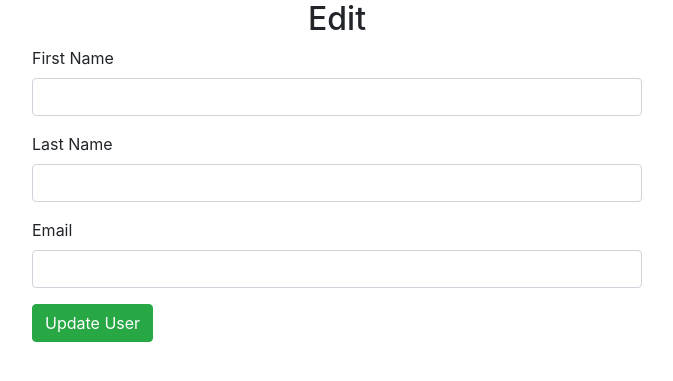
After one commit to dvarmstrong/User-Create-and-Read-, a Flask app: template templates/edit_user.html in a window 1280 px wide. The commit adds this page. Shown: the top 381 px of the page, without its empty margins (303-976 px from the left). Run offline with Flask 2, Linux system fonts and the light colour scheme; the template is opened without the code that fills it, so the values that code supplies are empty.

Commit message:
Added routes and new update pages

```diff
--- a/server.py
+++ b/server.py
@@ -24,6 +24,27 @@ def create():
     User.save(request.form)
     return redirect('/users')
 
+
+@app.route('/edit/<int:id>')
+def edit(id):
+    data ={
+        'id':id
+    }
+    return render_template('edit_user.html', user=User.get_one(data))
+
+@app.route('/show/<int:id>')
+def show(id):
+    data ={
+        'id': id
+    }
+    return render_template('show_user.html', user=User.get_one(data))
+
+
+@app.route('/users/update', methods=['POST'])
+def update():
+    User.update(request.form)
+    return redirect('/users')
+
 @app.route('/delete/<int:users_id>')
 def delete(users_id):
     data ={
@@ -33,6 +54,5 @@ def delete(users_id):
     return redirect('/users')
 
 
-
 if __name__ == "__main__":
     app.run(debug=True)
--- /dev/null
+++ b/templates/edit_user.html
@@ -0,0 +1,35 @@
+<!DOCTYPE html>
+<html lang="en">
+<head>
+    <meta charset="UTF-8">
+    <meta http-equiv="X-UA-Compatible" content="IE=edge">
+    <meta name="viewport" content="width=device-width, initial-scale=1.0">
+    <link rel="stylesheet" href="https://cdn.jsdelivr.net/npm/bootstrap@4.6.1/dist/css/bootstrap.min.css" integrity="sha384-zCbKRCUGaJDkqS1kPbPd7TveP5iyJE0EjAuZQTgFLD2ylzuqKfdKlfG/eSrtxUkn" crossorigin="anonymous">
+    <title>Edit User</title>
+</head>
+<body>
+    <form action="/users/update" method="post" class="col-6 mx-auto">
+        <h2 class="text-center">Edit {{user.first_name}}</h2>
+        <input type="hidden" name="id" value={{user.id}}>
+        <div class="form-group">
+            <label for="first_name">First Name</label>
+            <input type="text" name="first_name" class="form-control" value="{{user.first_name}}">
+        </div>
+        <div class="form-group">
+            <label for="last_name">Last Name</label>
+            <input type="text" name="last_name" class="form-control" value="{{user.last_name}}">
+        </div>
+        <div class="form-group">
+            <label for="email">Email</label>
+            <input type="text" name="email" class="form-control" value="{{user.email}}">
+        </div>
+        <input type="submit" value="Update User" class=" btn btn-success">
+
+
+
+
+    </form>
+
+
+</body>
+</html>
--- a/templates/read(All).html
+++ b/templates/read(All).html
@@ -30,11 +30,11 @@
                 <td><a href="/delete/{{user.id}}">Delete</a></td>
                 <td><a href="/show/{{user.id}}">Show</a></td>
                 <td><a href="/edit/{{user.id}}">Edit</a></td>
+            </tr>
             {% endfor %}
-            </tr>
         </tbody>
     </table>
     <!-- </form> -->
-    <a href="/users" class="btn btn-dark">Add User</a>
+    <a href="/users/new" class="btn btn-dark">Add User</a>
 </body>
 </html>
```
Also changed, not shown: templates/show_user.html (added, +27 -0 lines), user.py (+12 -0 lines).
